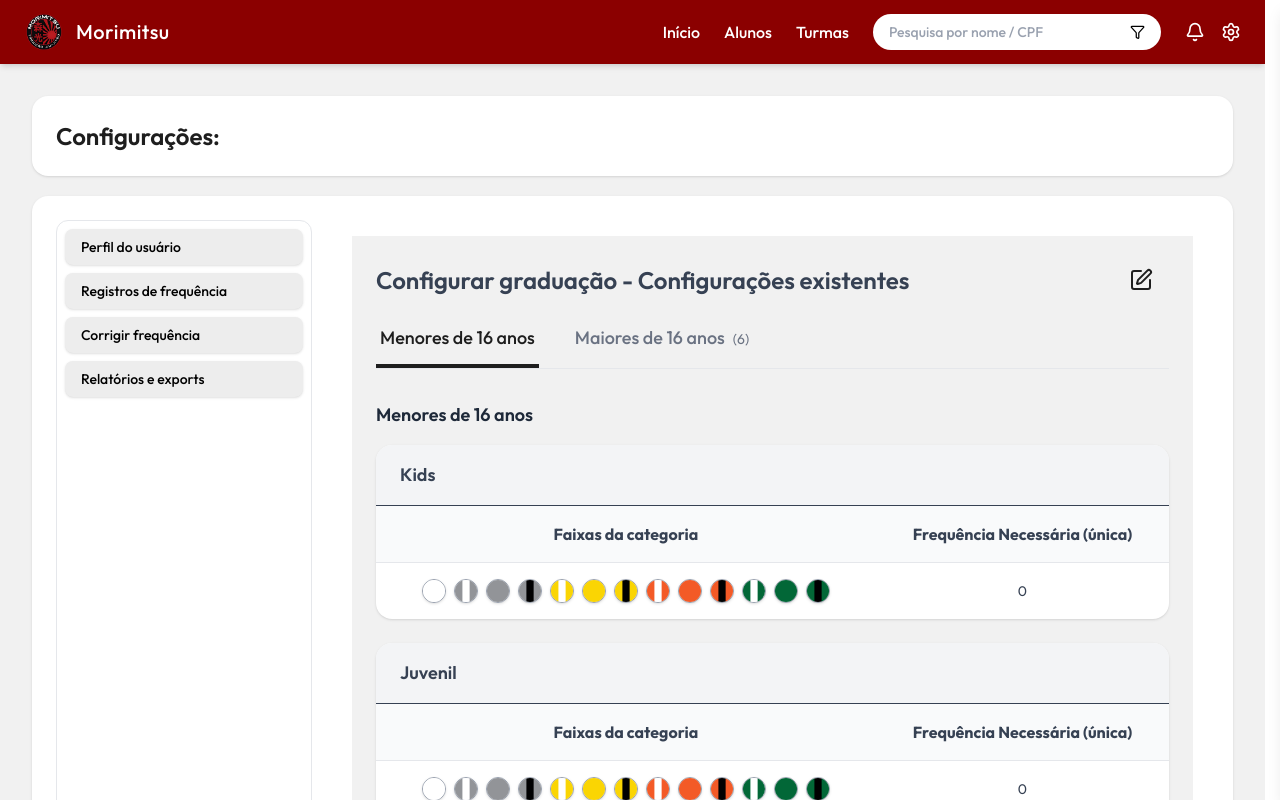
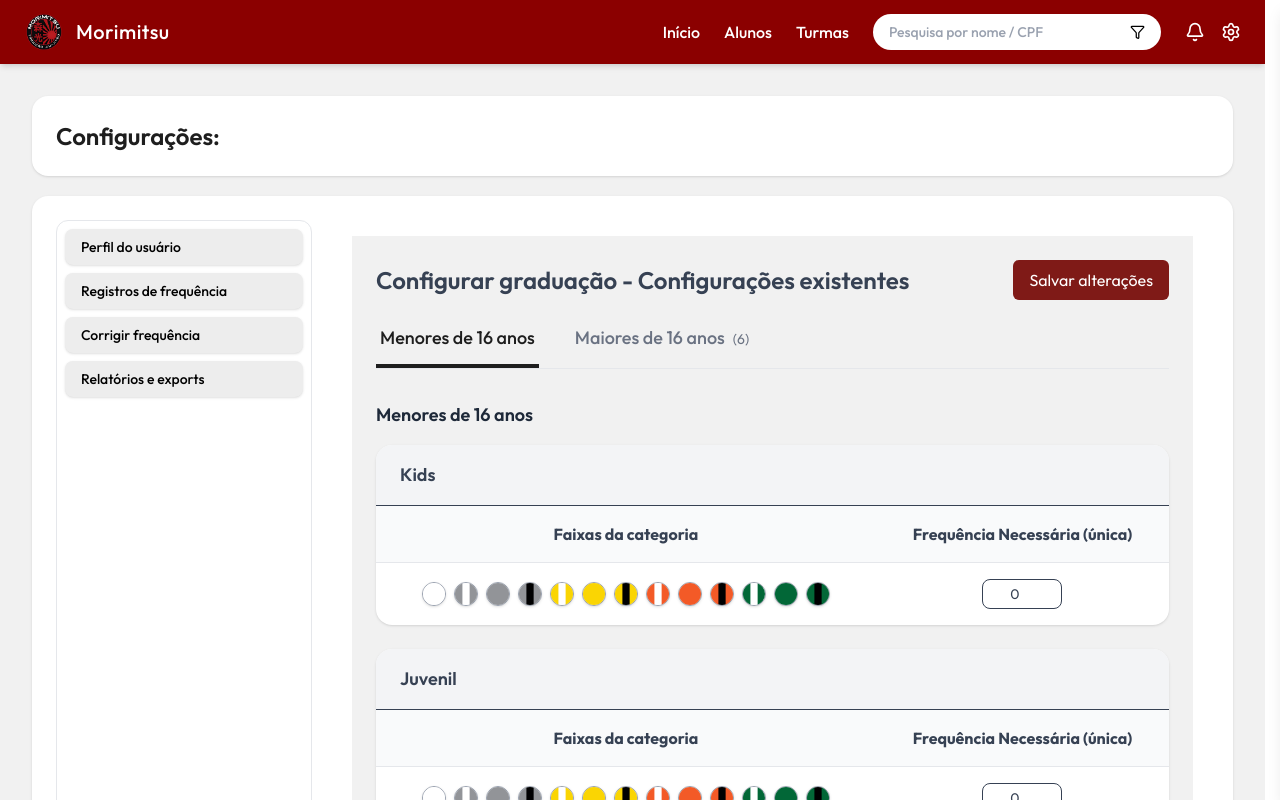
Before and after one commit to srtaayanamy/Morimitsu, a React (Vite) app: page /configuracoes/configurar-graduacao in a window 1280 px wide. Both pictures are taken after a click on the button 1141 px from the left and 280 px from the top of the page. Shown: the top 800 px of the page. Built offline with nearby package versions, Linux system fonts and the light colour scheme.

Commit message:
feat: estado de edição em editar graduação

```diff
--- a/src/pages/configuracoes/ConfigurarGraduacao.tsx
+++ b/src/pages/configuracoes/ConfigurarGraduacao.tsx
@@ -17,6 +17,19 @@ const categoriasMenores: Record<CategoriaMenor, { faixa: string }[]> = {
 
 export default function ConfigurarGraduacao() {
   const [filtro, setFiltro] = useState<"maiores" | "menores">("menores");
+  const [isEditing, setIsEditing] = useState(false);
+
+  // ESTADOS DOS VALORES EDITÁVEIS
+  const [frequenciasMenores, setFrequenciasMenores] = useState({
+    kids: 0,
+    juvenil: 0,
+  });
+
+  const [frequenciasMaiores, setFrequenciasMaiores] = useState(
+    faixasEGrausMaior16.map(() => 0)
+  );
+
+  const toggleEditing = () => setIsEditing(!isEditing);
 
   const titulo =
     filtro === "maiores" ? "Maiores de 16 anos" : "Menores de 16 anos";
@@ -30,9 +43,14 @@ export default function ConfigurarGraduacao() {
 
         <button
           type="button"
-          className="flex items-center gap-2 px-4 py-2 rounded-xl transition cursor-pointer"
+          onClick={toggleEditing}
+          className={`flex items-center gap-2 px-4 py-2 rounded-md transition cursor-pointer
+    ${isEditing ? "bg-[#7F1A17] text-white" : "bg-transparent"}
+  `}
         >
-          <SquarePen className="w-6 h-6 text-[#1E1E1E]" />
+          {!isEditing && <SquarePen className="w-8 h-8 text-[#1E1E1E]" />}
+
+          {isEditing && "Salvar alterações"}
         </button>
       </div>
 
@@ -66,6 +84,7 @@ export default function ConfigurarGraduacao() {
 
       <h3 className="text-lg font-semibold text-gray-800 mb-4">{titulo}</h3>
 
+      {/* MENOR DE 16 */}
       {filtro === "menores" && (
         <div className="space-y-6">
           {(Object.keys(categoriasMenores) as CategoriaMenor[]).map(
@@ -74,21 +93,18 @@ export default function ConfigurarGraduacao() {
                 key={categoria}
                 className="bg-white rounded-2xl shadow-sm overflow-hidden"
               >
-                {/* Cabeçalho */}
                 <div className="px-6 py-4 bg-gray-100 border-b">
                   <h3 className="text-lg font-semibold">
                     {categoriasLabels[categoria]}
                   </h3>
                 </div>
 
-                {/* Tabela */}
                 <table className="min-w-full text-sm border-collapse">
                   <thead className="bg-gray-50">
                     <tr>
                       <th className="py-4 px-6 font-bold text-base text-center">
                         Faixas da categoria
                       </th>
-
                       <th className="py-4 px-6 font-bold text-base text-center">
                         Frequência Necessária (única)
                       </th>
@@ -106,7 +122,21 @@ export default function ConfigurarGraduacao() {
                       </td>
 
                       <td className="py-4 px-6 text-center">
-                        <p>0</p>
+                        {isEditing ? (
+                          <input
+                            type="number"
+                            value={frequenciasMenores[categoria]}
+                            onChange={(e) =>
+                              setFrequenciasMenores((prev) => ({
+                                ...prev,
+                                [categoria]: Number(e.target.value),
+                              }))
+                            }
+                            className="w-20 border rounded-lg px-2 py-1 text-center"
+                          />
+                        ) : (
+                          <p>{frequenciasMenores[categoria]}</p>
+                        )}
                       </td>
                     </tr>
                   </tbody>
@@ -117,6 +147,7 @@ export default function ConfigurarGraduacao() {
         </div>
       )}
 
+      {/* MAIOR DE 16 */}
       {filtro === "maiores" && (
         <div className="bg-white rounded-2xl shadow-sm overflow-hidden">
           <div className="overflow-x-auto">
@@ -143,7 +174,22 @@ export default function ConfigurarGraduacao() {
                     </td>
 
                     <td className="py-4 px-6 text-center">
-                      <p>0</p>
+                      {isEditing ? (
+                        <input
+                          type="number"
+                          value={frequenciasMaiores[index]}
+                          onChange={(e) =>
+                            setFrequenciasMaiores((prev) => {
+                              const clone = [...prev];
+                              clone[index] = Number(e.target.value);
+                              return clone;
+                            })
+                          }
+                          className="w-20 border rounded-lg px-2 py-1 text-center"
+                        />
+                      ) : (
+                        <p>{frequenciasMaiores[index]}</p>
+                      )}
                     </td>
                   </tr>
                 ))}
```
